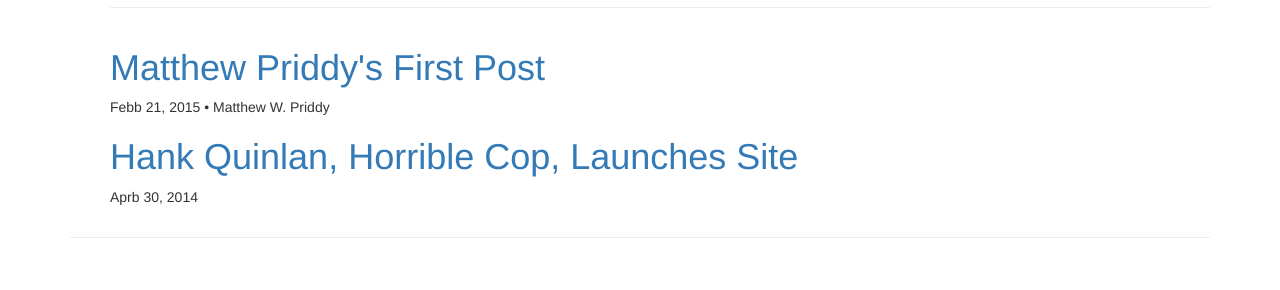
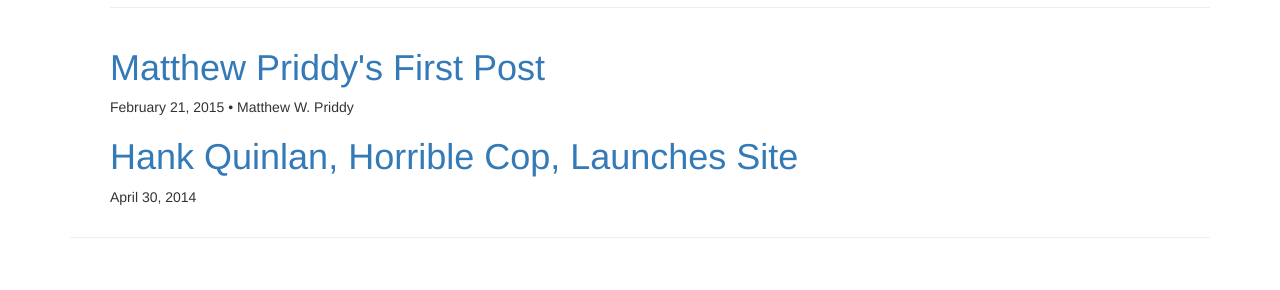
Before and after one commit to mwpriddy/mwpriddy.github.io, a Jekyll site: the page built from blog/index.html, in a window 1280 px wide. Shown: the part 132-422 px from the top of the page. Built offline with Jekyll 4.4.1, drawn with Linux system fonts in a browser that asks for light colours; nearby versions of some CDN libraries.

Commit message:
Update index.html

```diff
--- a/blog/index.html
+++ b/blog/index.html
@@ -12,7 +12,7 @@ title: Blog
   {% for post in site.posts %}
     <h1><a href="{{ post.url }}" title="{{ post.title }}">{{ post.title }}</a></h1>
     <!-- <span>{{ post.date | date_to_string }}</span> -->
-    <p class="meta">{{ post.date | date: "%bb %d, %Y" }}
+    <p class="meta">{{ post.date | date: "%B %d, %Y" }}
     {% if post.author %} • {{ post.author }}{% endif %}
     {% if post.meta %} • {{ post.meta }}{% endif %}</p>
 
```
